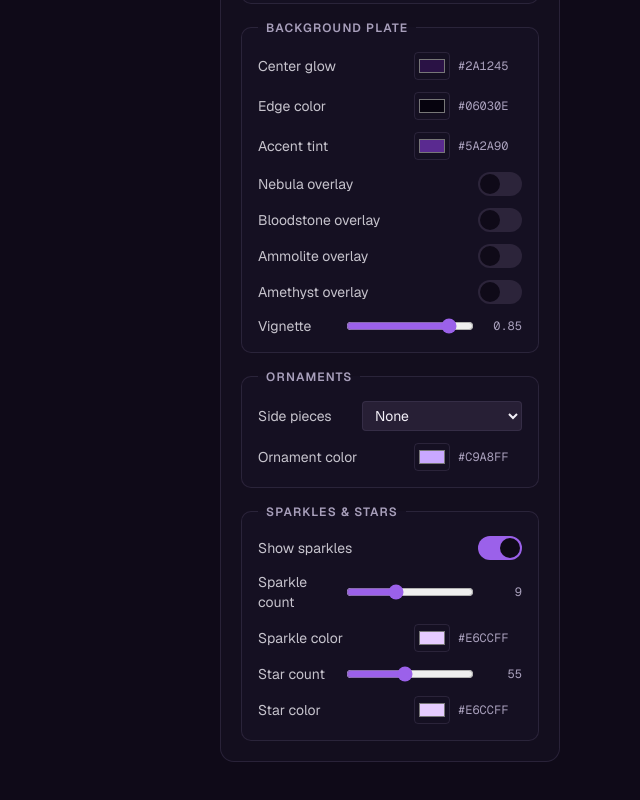
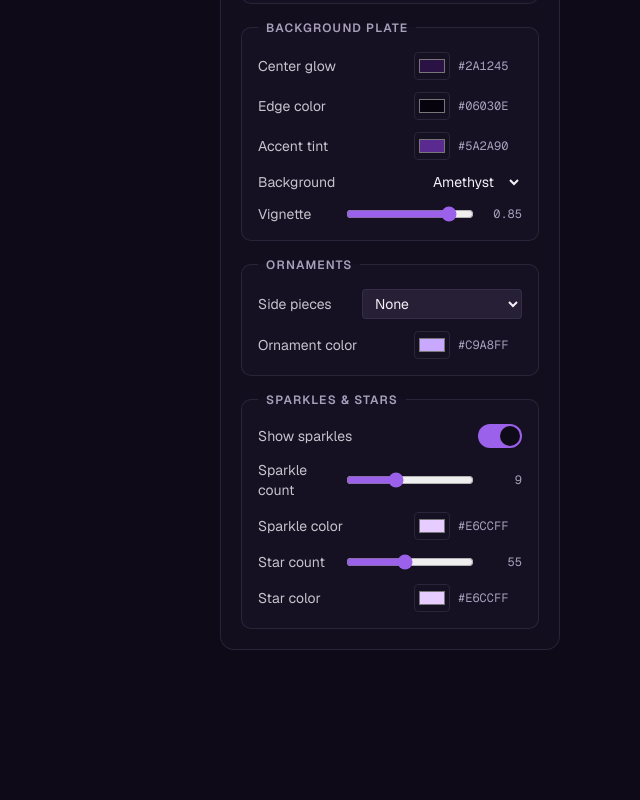
Before and after one commit to asinha2911-hash/GD-Rank-Maker, a Next.js app: page / in a window 1280 px wide. Shown: the part 1887-2687 px from the top of the page, without its empty margins (640-1280 px from the left). After the commit the page ends 2577 px from the top, so only its background shows below. Built offline with nearby package versions, Linux system fonts and the light colour scheme.

Commit message:
feat: replace overlay toggles with background select dropdown
Co-authored-by: asinha2911-hash <307329228+asinha2911-hash@users.noreply.github.com>

```diff
--- a/components/banner-controls.tsx
+++ b/components/banner-controls.tsx
@@ -257,26 +257,21 @@ export function BannerControls({ config, activePreset, onSelectPreset, onChange,
         <Row label="Accent tint">
           <ColorField value={config.bgAccent} onChange={(v) => onChange({ bgAccent: v })} />
         </Row>
-        <Row label="Nebula overlay">
-          <Toggle value={config.showNebula} onChange={(v) => onChange({ showNebula: v })} />
-        </Row>
-        <Row label="Bloodstone overlay">
-          <Toggle
-            value={(config as any).showBloodstone}
-            onChange={(v) => onChange({ showBloodstone: v } as any)}
-          />
-        </Row>
-        <Row label="Ammolite overlay">
-          <Toggle
-            value={(config as any).showAmmolite}
-            onChange={(v) => onChange({ showAmmolite: v } as any)}
-          />
-        </Row>
-        <Row label="Amethyst overlay">
-          <Toggle
-            value={(config as any).showAmethyst}
-            onChange={(v) => onChange({ showAmethyst: v } as any)}
-          />
+        <Row label="Background">
+          <select
+            value={config.background}
+            onChange={(e) =>
+              onChange({
+                background: e.target.value,
+              } as any)
+            }
+          >
+            <option value="none">None</option>
+            <option value="nebula">Nebula</option>
+            <option value="bloodstone">Bloodstone</option>
+            <option value="ammolite">Ammolite</option>
+            <option value="amethyst">Amethyst</option>
+          </select>
         </Row>
         <Row label="Vignette">
           <Slider value={config.vignette} min={0} max={1} step={0.05} onChange={(v) => onChange({ vignette: v })} />
```
